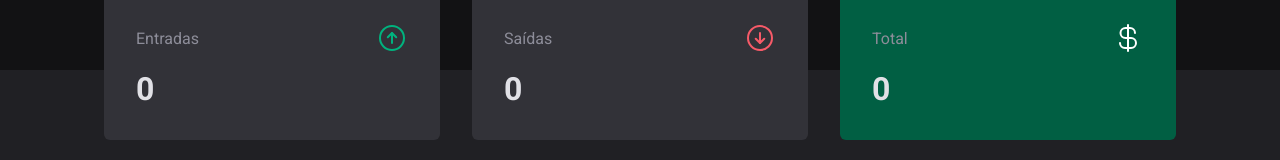
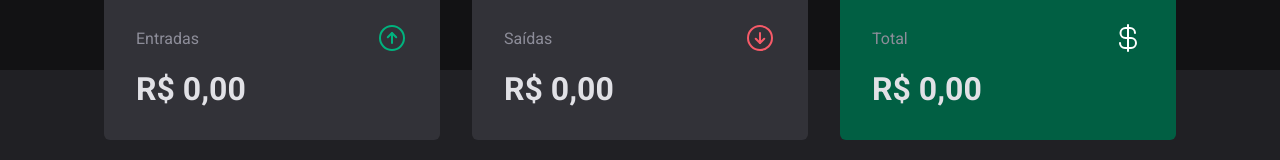
Before and after one commit to neewt19/DT-money, a React (Vite) app: page / in a window 1280 px wide. Shown: the part 140-300 px from the top of the page. Built offline with nearby package versions, Linux system fonts and the light colour scheme; no server answers; the HTML template or start-up script is replaced by a standard one.

Commit message:
feat: formatando data e preço

```diff
--- a/src/components/Summary/index.tsx
+++ b/src/components/Summary/index.tsx
@@ -2,6 +2,7 @@
 import * as S from './styles'
 import { useContext } from 'react'
 import { TransactionsContext } from '../../contexts/TransactionsContext'
+import { priceFormatter } from '../../utils/formatter'
 
 export function Summary(){
     const { transactions } = useContext(TransactionsContext)
@@ -31,7 +32,7 @@
                     <span>Entradas</span>
                     <ArrowCircleUp size={32} color="#00b37e"/>
                 </header>
-                <strong>{sumary.income}</strong>
+                <strong>{priceFormatter.format(sumary.income)}</strong>
             </S.SummaryCard>
 
             <S.SummaryCard>
@@ -39,7 +40,7 @@
                     <span>Saídas</span>
                     <ArrowCircleDown size={32} color="#f75a68"/>
                 </header>
-                <strong>{sumary.outcome}</strong>
+                <strong>{priceFormatter.format(sumary.outcome)}</strong>
             </S.SummaryCard>
 
             <S.SummaryCard variant='green'>
@@ -47,7 +48,7 @@
                     <span>Total</span>
                     <CurrencyDollar size={32} color="#fff"/>
                 </header>
-                <strong>{sumary.total}</strong>
+                <strong>{priceFormatter.format(sumary.total)}</strong>
             </S.SummaryCard>
         </S.SumaryContainer>
     )
--- a/src/pages/transactions/index.tsx
+++ b/src/pages/transactions/index.tsx
@@ -4,6 +4,7 @@
 import { Summary } from '../../components/Summary'
 import * as S from './styles'
 import { TransactionsContext } from '../../contexts/TransactionsContext'
+import { dateFormatter, priceFormatter } from '../../utils/formatter'
 
 export function Transactions(){
   const {transactions} = useContext(TransactionsContext)
@@ -20,11 +21,12 @@
                 <td width="50%">{transaction.description}</td>
                 <td>
                   <S.PriceHighLight variant={transaction.type}>
-                   R$ {transaction.price},00
+                    {transaction.type == 'outcome' && '- '}
+                    {priceFormatter.format(transaction.price)}
                   </S.PriceHighLight>
                 </td>
                 <td>{transaction.category}</td>
-                <td>{transaction.createdAt}</td>
+                <td>{dateFormatter.format(new Date(transaction.createdAt))}</td>
               </tbody>
             )
           })}
--- /dev/null
+++ b/src/utils/formatter.ts
@@ -0,0 +1,6 @@
+export const dateFormatter = new  Intl.DateTimeFormat('pt-BR')
+
+export const priceFormatter = new Intl.NumberFormat('pt-BR', {
+    style: 'currency',
+    currency: 'BRL',
+})
```
